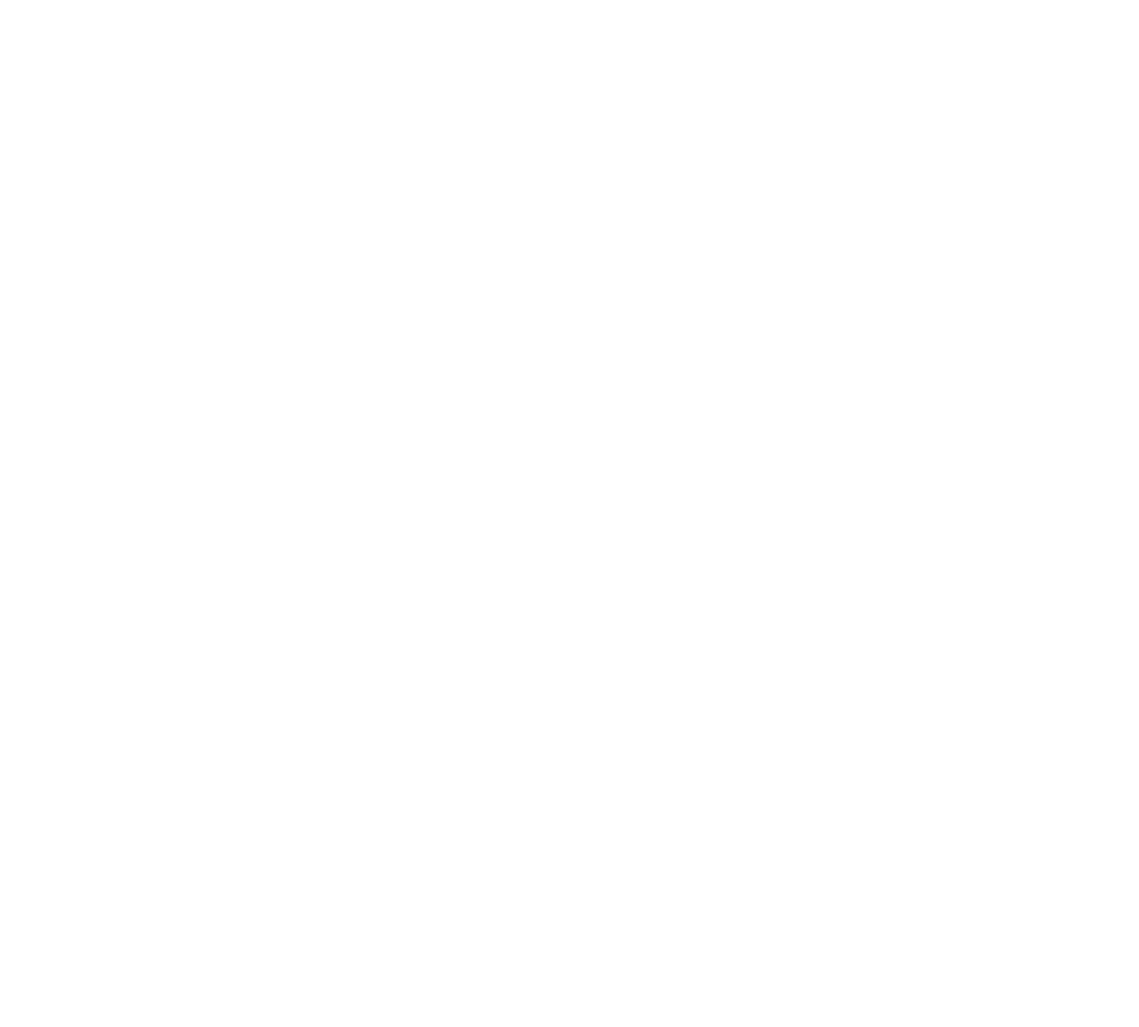
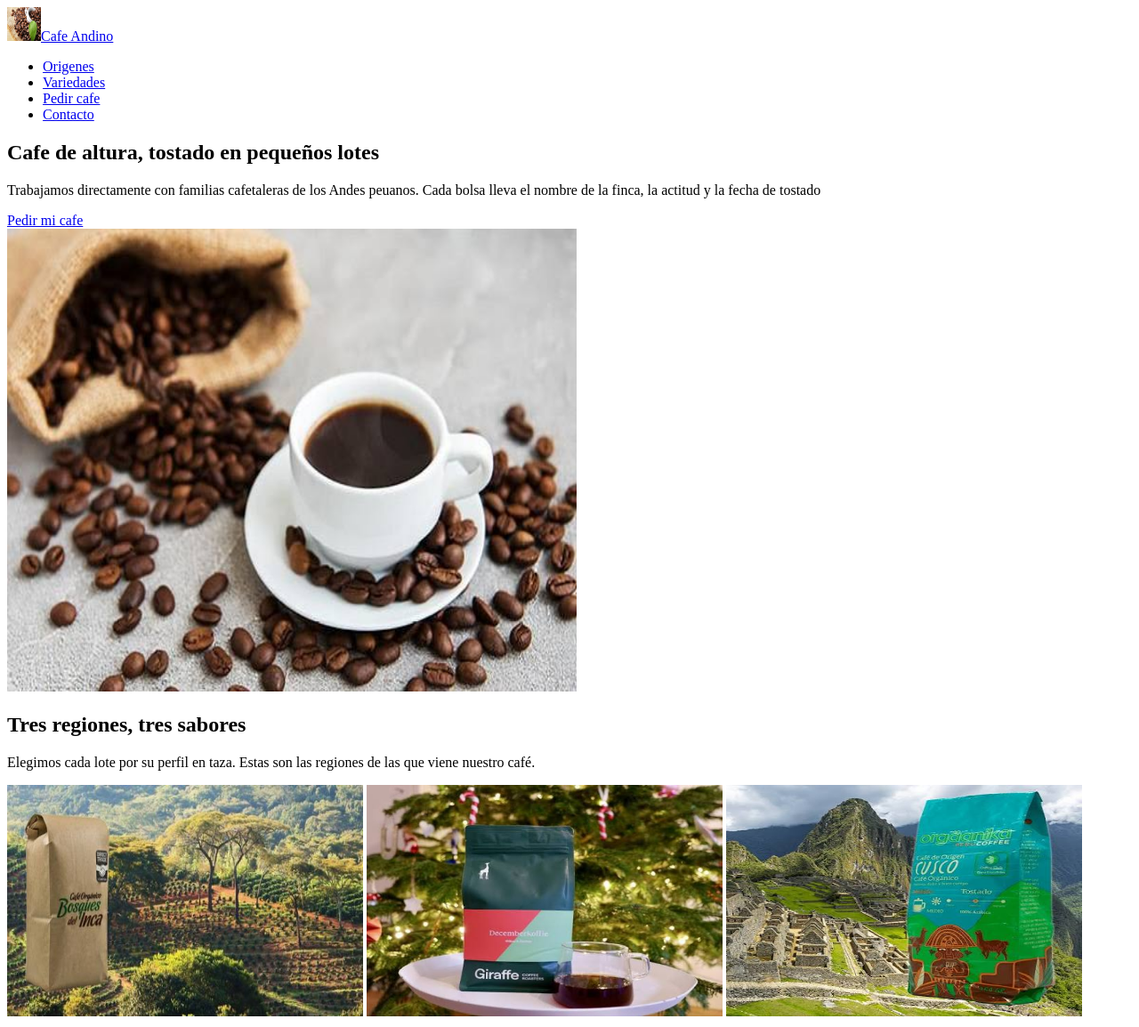
Before and after one commit to Norelys13/Web-Norelys, a plain HTML site: page Web-Norelys/index.html in a window 1280 px wide. Shown: the whole page at 89% size. Before the commit the page ends 800 px from the top, so only its background shows below. Drawn offline with Linux system fonts and the light colour scheme.

Commit message:
Add files via upload

```diff
--- a/Web-Norelys/index.html
+++ b/Web-Norelys/index.html
@@ -3,15 +3,41 @@
 <head>
     <meta charset="UTF-8">
     <meta name="viewport" content="width=device-width, initial-scale=1.0">
-    <title>Document</title>
+    <title>Cafe Andino - Especialidad peruano</title>
+    <link rel="icon" href="images/marca.jfif">
 </head>
 <body>
+    <header>
+            <a class="marca" href="#inicio"><img src="images/marca.jfif" width="38" height="38">Cafe Andino</a>
+            <nav aria-label="Principal">
+                <ul>
+                    <li><a href="#origenes">Origenes</a></li>
+                    <li><a href="#tabla">Variedades</a></li>
+                    <li><a href="#pedido">Pedir cafe</a></li>
+                    <li><a href="#contacto">Contacto</a></li>
+                </ul>
+            </nav>
+    </header>
 
-    <div>
-        <main>
+    <section>
+        <div>
+            <h1>Cafe de altura, tostado en pequeños lotes</h1>
+            <p>Trabajamos directamente con familias cafetaleras de los Andes peuanos. Cada bolsa lleva el nombre de la finca, la actitud y la fecha de tostado</p>
+            <a class="boton" href="#pedido">Pedir mi cafe</a>
+        </div>
+        <img src="images/icono 1.jfif" alt="" width="640" height="520">
+    </section>
 
-        </main>
-    </div>
-
+    <section id="origenes">
+        <div>
+            <h2>Tres regiones, tres sabores</h2>
+            <p>Elegimos cada lote por su perfil en taza. Estas son las regiones de las que viene nuestro café.</p>
+            <div class="regiones">
+                <img src="images/cajamarca.jfif" alt="" width="400" height="260">
+                <img src="images/junin.jfif" alt="" width="400" height="260">
+                <img src="images/cusco.jfif" alt="" width="400" height="260">
+            </div>
+        </div>
+    </section>
 </body>
 </html>
```
Also changed, not shown: Web-Norelys/images/cajamarca.jfif (added), Web-Norelys/images/cusco.jfif (added), Web-Norelys/images/icono 1.jfif (added), Web-Norelys/images/junin.jfif (added), Web-Norelys/images/marca.jfif (added).
